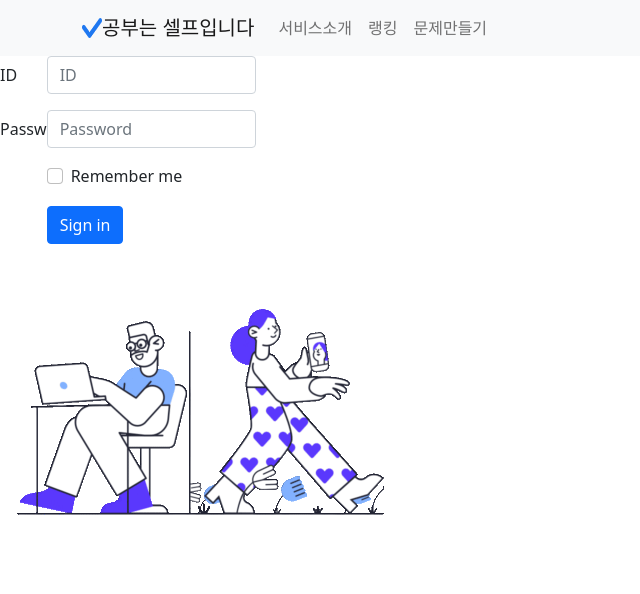
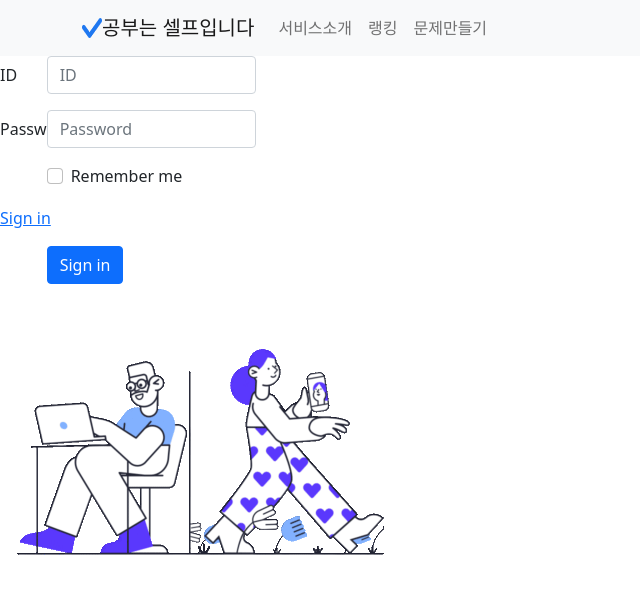
Before and after one commit to yeon32/SelfStudy, a React (Create React App) app: page /MainPage in a window 1280 px wide. Shown: the top 594 px of the page, without its empty margins (0-640 px from the left). Built offline with nearby package versions, Linux system fonts and the light colour scheme.

Commit message:
add signin

```diff
--- a/src/Login.js
+++ b/src/Login.js
@@ -29,6 +29,7 @@ function Login() {
       <Form.Check label="Remember me" />
     </Col>
   </Form.Group>
+  <p className={"float-left"}><a href={"/signin"}>Sign in</a></p>
 
   <Form.Group as={Row} className="mb-3">
     <Col sm={{ span: 10, offset: 2 }}>
--- a/src/components/MainPage.js
+++ b/src/components/MainPage.js
@@ -27,8 +27,11 @@ function MainPage() {
                              </Navbar.Collapse>
                              </Container>
                              </Navbar>
+    );
 
-     );
+    <div>
+        00님, 문제를 내주세요!
+    </div>
 
   }
 
```
